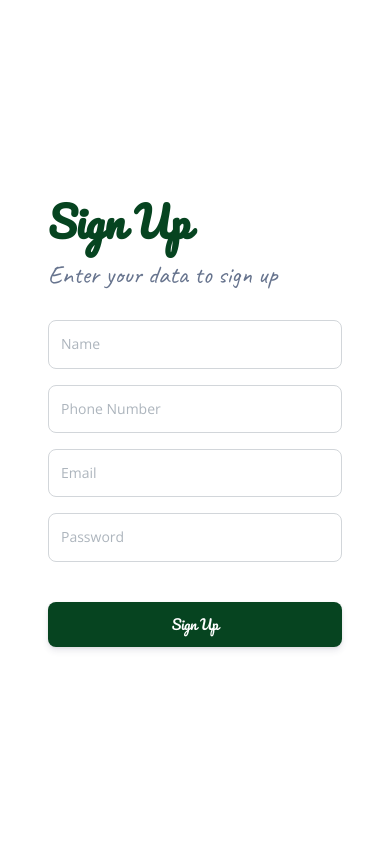
After one commit to Adro312/Cuino-Website, a CodeIgniter app: page /Cuino/index.php/Register in a window 390 px wide. The commit adds this page. Run offline with CodeIgniter, Linux system fonts and the light colour scheme; some libraries are stand-ins or nearby versions.

Commit message:
Se genero el la vista de Sing-Up y re arreglo el codigo para las vistas

```diff
--- a/application/config/routes.php
+++ b/application/config/routes.php
@@ -49,6 +49,6 @@ defined('BASEPATH') OR exit('No direct script access allowed');
 | Examples:	my-controller/index	-> my_controller/index
 |		my-controller/my-method	-> my_controller/my_method
 */
-$route['default_controller'] = 'Home';
+$route['default_controller'] = 'Login';
 $route['404_override'] = '';
 $route['translate_uri_dashes'] = FALSE;
--- /dev/null
+++ b/application/controllers/Register.php
@@ -0,0 +1,11 @@
+<?php
+defined('BASEPATH') OR exit('No direct script access allowed');
+
+class Register extends CI_Controller {
+
+	public function index()
+	{
+		$array = ['page' => 'pages/log/sing_up.php'];
+		$this->load->view('layout', $array);
+	}
+}
--- a/application/views/pages/intro.php
+++ /dev/null
@@ -1,5 +0,0 @@
-<div class="text-center mt-4">
-    <h1>Bienvenido al restaurante Cuino!</h1>
-    <img src="<?=base_url('assets/img/logos/LogoLetrasNegras.png');?>" alt="Image placeholder" class="col-md-3 mt-6">
-    <p class="mt-6">Prueba del segunto tipo de letra que se usara en el programa</p>
-</div>
--- a/application/views/pages/log/Login.php
+++ b/application/views/pages/log/sing_in.php
@@ -25,7 +25,7 @@
                 <div class="card-footer text-center pt-0 px-lg-2 px-1">
                   <p class="mb-4 login-text-subtitle- mx-auto">
                     Don't have an account?
-                    <a href="javascript:;" class="text-primary-own font-weight-bold">Sign up</a>
+                    <a href="<?=site_url('Register');?>" class="text-primary-own font-weight-bold">Sign up</a>
                   </p>
                 </div>
               </div>
--- /dev/null
+++ b/application/views/pages/log/sing_up.php
@@ -0,0 +1,44 @@
+<main class="main-content  mt-0">
+    <section>
+      <div class="page-header min-vh-100">
+        <div class="container">
+          <div class="row">
+            <div class="col-xl-4 col-lg-5 col-md-7 d-flex flex-column mx-lg-0 mx-auto">
+              <div class="card card-plain">
+                <div class="card-header pb-0 text-start">
+                  <h4 class="font-weight-bolder text-primary-own login-text-title">Sign Up</h4>
+                  <p class="mb-0 login-text-subtitle-">Enter your data to sign up</p>
+                </div>
+                <div class="card-body">
+                  <form role="form">
+                    <div class="mb-3">
+                      <input type="text" class="form-control form-control-lg" placeholder="Name" aria-label="Name">
+                    </div>
+                    <div class="mb-3">
+                      <input type="text" class="form-control form-control-lg" placeholder="Phone Number" aria-label="phone-number">
+                    </div>
+                    <div class="mb-3">
+                      <input type="email" class="form-control form-control-lg" placeholder="Email" aria-label="Email">
+                    </div>
+                    <div class="mb-3">
+                      <input type="email" class="form-control form-control-lg" placeholder="Password" aria-label="Password">
+                    </div>
+                    <div class="text-center">
+                      <button type="button" class="btn btn-lg btn-primary btn-lg text-btn-type w-100 mt-4 mb-0">Sign Up</button>
+                    </div>
+                  </form>
+                </div>
+              </div>
+            </div>
+            <div class="col-6 d-lg-flex d-none h-100 my-auto pe-0 position-absolute top-0 end-0 text-center justify-content-center flex-column">
+              <div class="position-relative bg-gradient-primary h-100 m-3 px-7 border-radius-lg d-flex flex-column justify-content-center overflow-hidden" style="background-image: url('<?=base_url('assets/img/login/Ensalada.jpg');?>'); background-size: cover;">
+                <span class="mask bg-gradient-primary opacity-6"></span>
+                <h4 class="mt-5 text-white font-weight-bolder position-relative login-text-img-title">Meet our company</h4>
+                <p class="text-white position-relative login-text-img-subtitle">The smart menu that will explode your mind</p>
+              </div>
+            </div>
+          </div>
+        </div>
+      </div>
+    </section>
+</main>
```
Also changed, not shown: application/controllers/Home.php (deleted, +0 -12 lines), application/controllers/Login.php (added, +13 -0 lines), application/views/layout.php (renamed from application/views/home.php).
